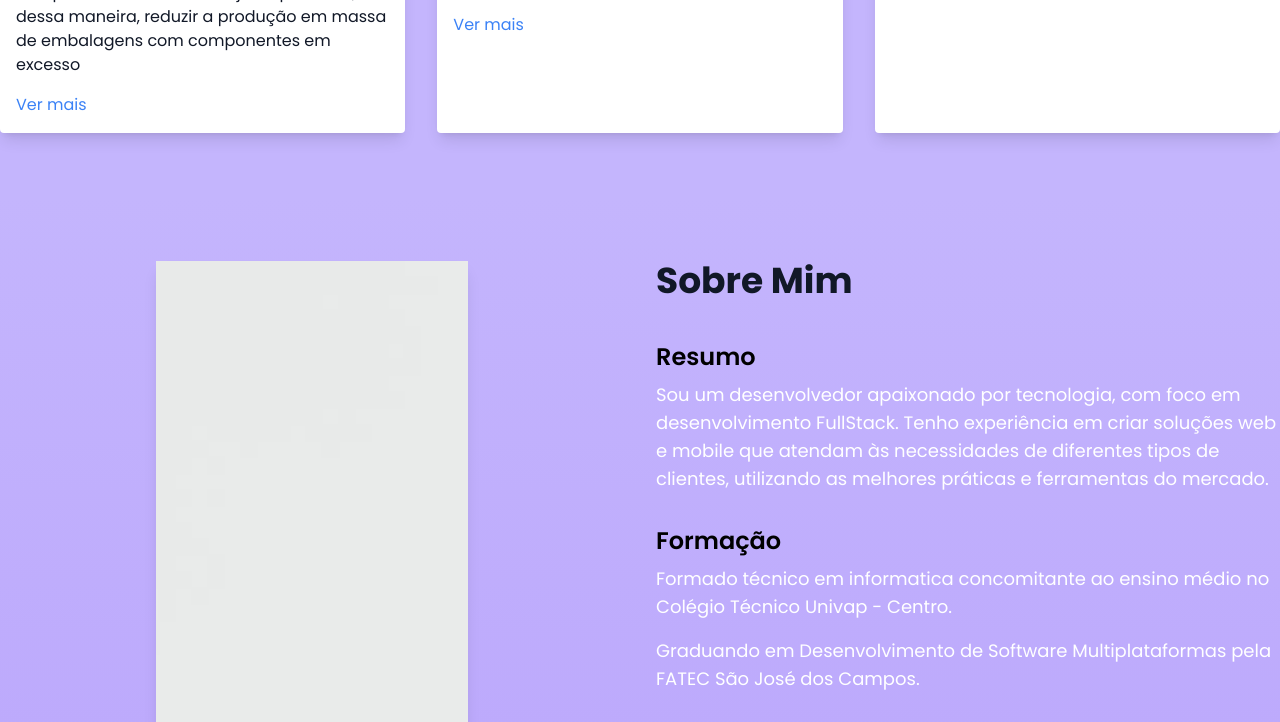
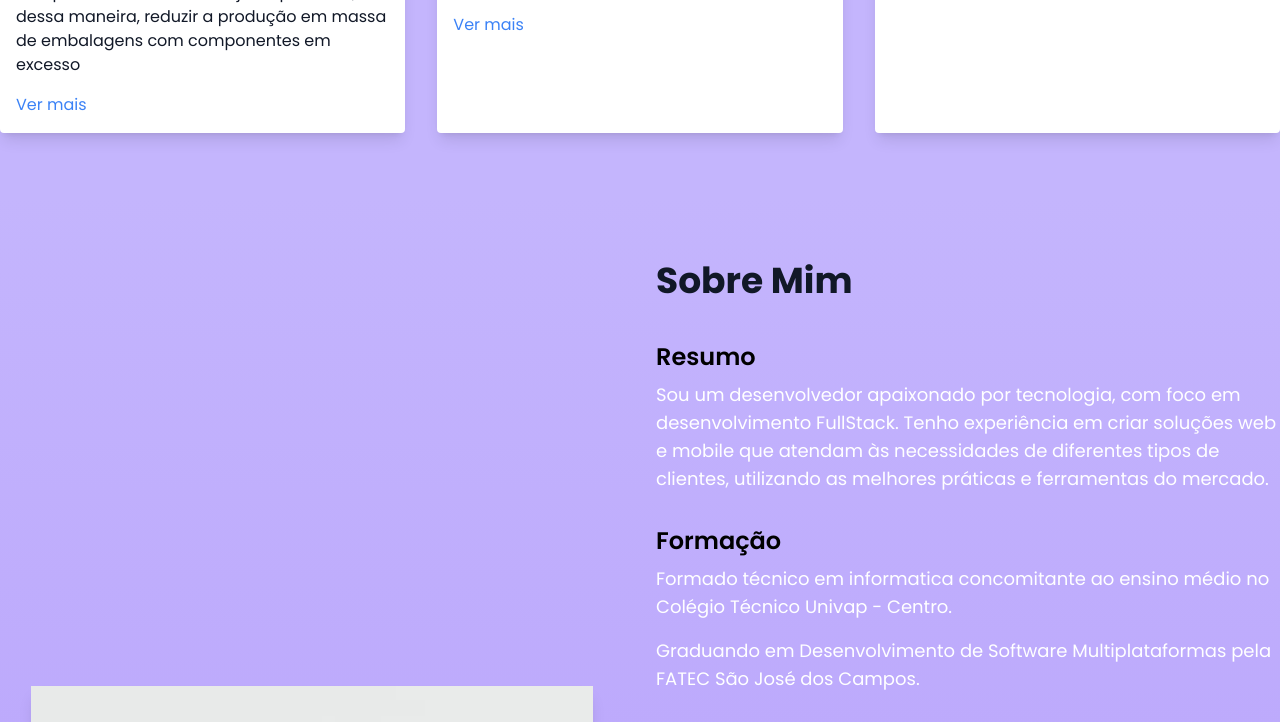
Before and after one commit to EmmanuelJYokoyama/Emmanuel_portfolio, a plain HTML site: page docs/public/index.html in a window 1280 px wide. Shown: the part 1403-2125 px from the top of the page. Drawn offline with nearby package versions, Linux system fonts and the light colour scheme.

Commit message:
Alterado resoluçao imagem

```diff
--- a/docs/assets/styles/styles.css
+++ b/docs/assets/styles/styles.css
@@ -41,8 +41,8 @@ body {
 }
 
 .imagempessoal{
-    width: 50%;
-    height: 100%;
+    width: 90%;
+    height: 90%;
 }
 
 
```
